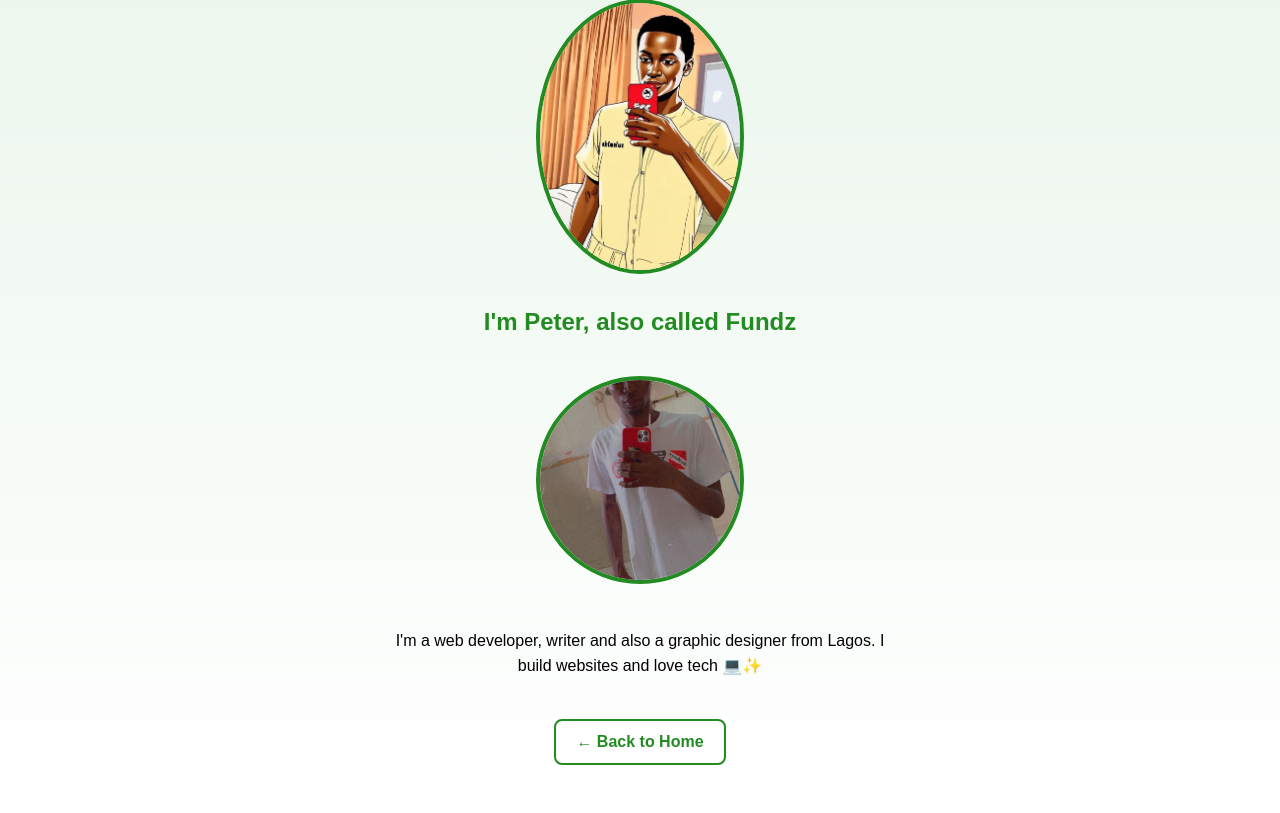
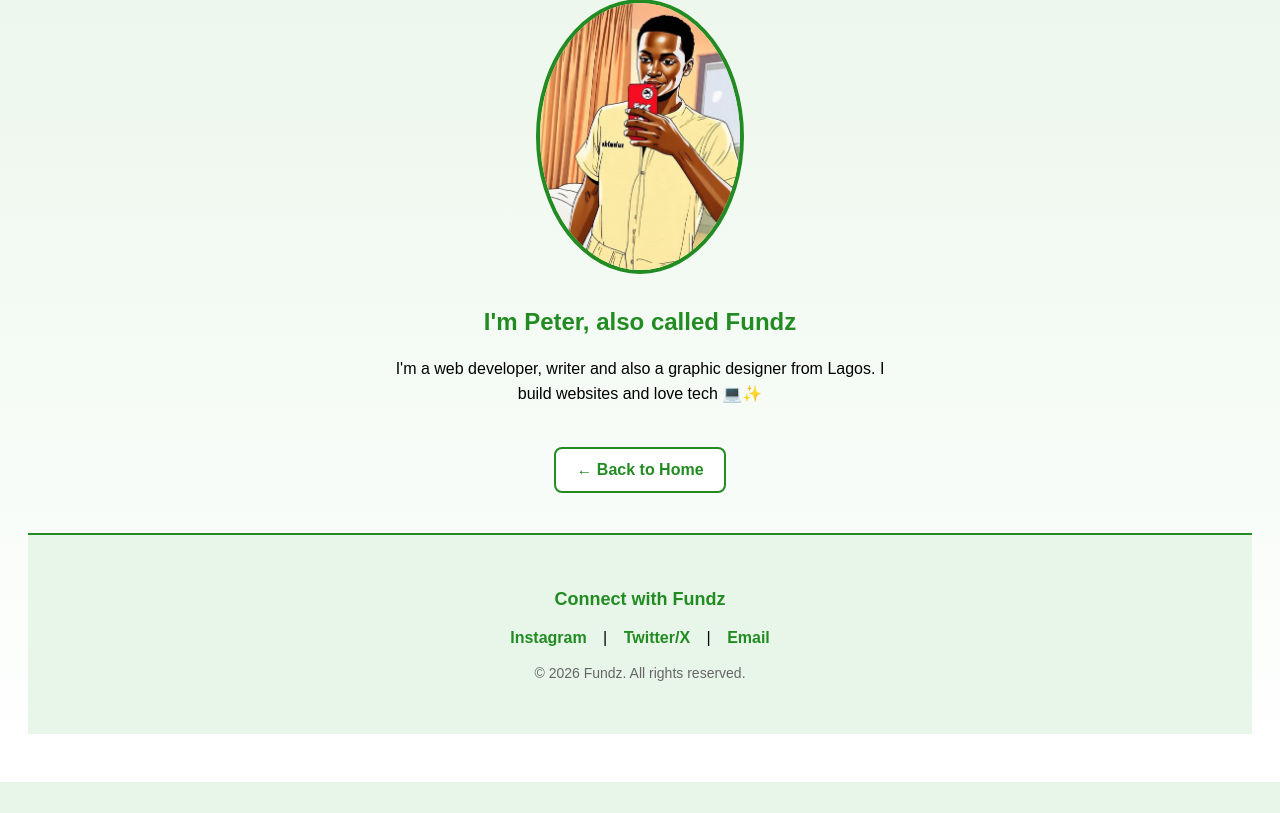
Before and after one commit to peterejiro34-collab/fundz-portfolio, a Flask app: page /about in a window 1280 px wide. Shown: the part 177-990 px from the top of the page. After the commit the page ends 959 px from the top, so only its background shows below. Run offline with Flask 3, Linux system fonts and the light colour scheme.

Commit message:
Enhance about.html with social media and contact info
Added a new section for social media links and contact information.

```diff
--- a/templates/about.html
+++ b/templates/about.html
@@ -43,10 +43,19 @@
 
     <h2>I'm Peter, also called Fundz</h2>
 
-    <img src="{{ url_for('static', filename='fundz.jpg') }}" alt="Peter aka Fundz" class="profile-img">
-
     <p>I'm a web developer, writer and also a graphic designer from Lagos. I build websites and love tech 💻✨</p>
 
     <a href="/" class="btn">← Back to Home</a>
+    <div style="text-align:center; padding:30px; background:#e8f5e9; margin-top:40px; border-top:2px solid #228B22;">
+    <p style="margin-bottom:15px; font-weight:bold; color:#228B22; font-size:18px;">Connect with Fundz</p>
+
+    <a href="https://www.instagram.com/peterejiro031?igsh=MXNxeXNpbG9zdDJ3Yw==" target="_blank" style="color:#228B22; text-decoration:none; margin:0 12px; font-weight:bold;">Instagram</a> |
+
+    <a href="https://x.com/fundz34?s=21" target="_blank" style="color:#228B22; text-decoration:none; margin:0 12px; font-weight:bold;">Twitter/X</a> |
+
+    <a href="mailto:peterejiro34@gmail.com" style="color:#228B22; text-decoration:none; margin:0 12px; font-weight:bold;">Email</a>
+
+    <p style="margin-top:15px; color:#666; font-size:14px;">© 2026 Fundz. All rights reserved.</p>
+    </div>
 </body>
 </html>
```
